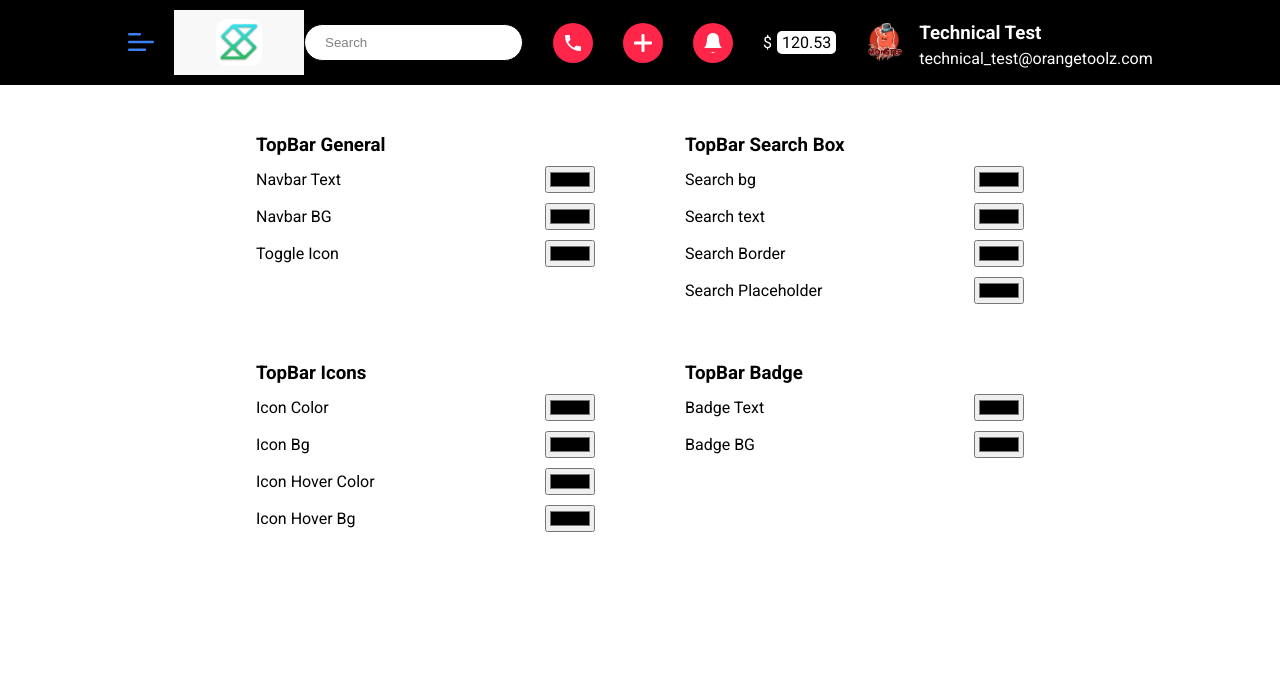
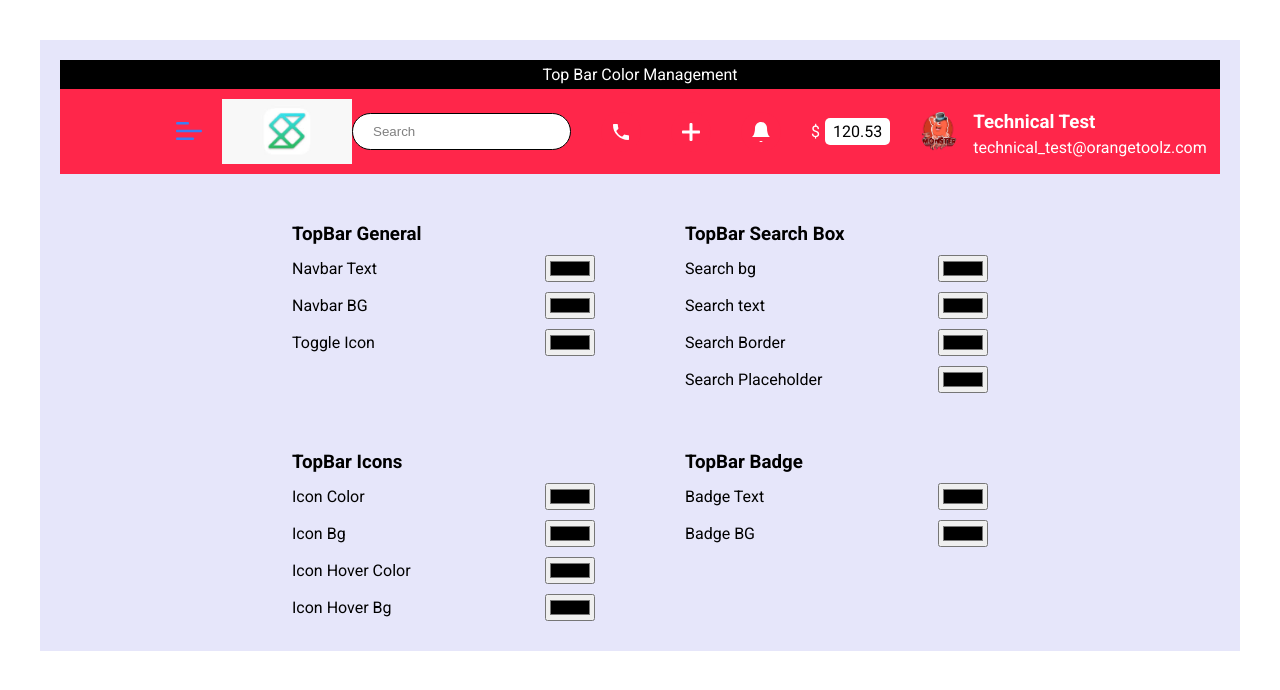
Before and after one commit to ruhulOTZ/css-framework, a React (Create React App) app: page / in a window 1280 px wide. Shown: the top 690 px of the page. Built offline with nearby package versions, Linux system fonts and the light colour scheme.

Commit message:
color palette v2 implemented

```diff
--- a/src/App.js
+++ b/src/App.js
@@ -1,13 +1,28 @@
+/* eslint-disable guard-for-in */
+/* eslint-disable no-restricted-syntax */
+/* eslint-disable camelcase */
+/* eslint-disable no-unused-expressions */
+/* eslint-disable prettier/prettier */
+import { useEffect } from 'react';
 import Navbar from './components/navbar/Navbar';
 import Settings from './components/settings/Settings';
+import { colorPaletteV2 } from './dummy-data/color';
 
-/* eslint-disable jsx-a11y/anchor-is-valid */
+
 function App() {
+    useEffect(() => {
+
+        for (const color in colorPaletteV2){
+            document.documentElement.style.setProperty(`--${color}`, colorPaletteV2[color])
+        }
+
+    }, []);
+
     return (
-        <>
+        <div style={{    padding: '20px', background: 'lavender'}}>
             <Navbar />
             <Settings />
-        </>
+        </div>
     );
 }
 
--- a/src/assets/scss/base/_base.scss
+++ b/src/assets/scss/base/_base.scss
@@ -7,6 +7,6 @@
 }
 body {
   margin: 0;
-  padding: 0;
+  padding: 40px;
   font-family: 'Roboto', sans-serif;
 }
--- a/src/components/navbar/Navbar.jsx
+++ b/src/components/navbar/Navbar.jsx
@@ -7,11 +7,17 @@ import RightSide from './RightSide';
 
 function Navbar() {
     return (
-        <nav className={Styles.navbarWrapper}>
-            <LeftSide />
+        <header className={Styles.header}>
+            <div className={Styles.topText}>
+                Top Bar Color Management
+            </div>
+            <nav className={Styles.navbarWrapper}>
+                <LeftSide />
 
-            <RightSide />
-        </nav>
+                <RightSide />
+            </nav>
+        </header>
+
     );
 }
 
--- a/src/components/navbar/Navbar.module.scss
+++ b/src/components/navbar/Navbar.module.scss
@@ -1,5 +1,12 @@
 @import '../../assets/scss/base/variables';
 
+.header {
+  .topText {
+    color: $white-color;
+    background-color: $black-color;
+    padding: 5px 10%;
+    text-align: center;
+  }
   .navbarWrapper {
     color: $tb-text-color;
     display: flex;
@@ -7,3 +14,4 @@
     padding: 10px 10%;
     background-color: $tb-bg-color;
   }
+}
--- a/src/components/navbar/RightSide.module.scss
+++ b/src/components/navbar/RightSide.module.scss
@@ -46,7 +46,7 @@
     .badge {
       color: $tb-badge-text;
       background-color: $tb-badge-bg;
-      padding: 2px 5px;
+      padding: 4px 8px;
       border-radius: 5px;
       margin-left: 5px;
     }
--- a/src/components/settings/Settings.jsx
+++ b/src/components/settings/Settings.jsx
@@ -28,6 +28,12 @@ function Settings() {
                     event.target.value
                 );
                 break;
+            case 'searchPlaceholder':
+                document.documentElement.style.setProperty(
+                    '--tb-search-placeholder',
+                    event.target.value
+                );
+                break;
             case 'iconColor':
                 document.documentElement.style.setProperty('--tb-icon-color', event.target.value);
                 break;
@@ -50,10 +56,10 @@ function Settings() {
                 );
                 break;
             case 'badgeColor':
-                document.documentElement.style.setProperty('--tb-badge-bg', event.target.value);
+                document.documentElement.style.setProperty('--tb-badge-text', event.target.value);
                 break;
             case 'badgeBg':
-                document.documentElement.style.setProperty('--tb-badge-text', event.target.value);
+                document.documentElement.style.setProperty('--tb-badge-bg', event.target.value);
                 break;
 
             default:
--- a/src/dummy-data/color.js
+++ b/src/dummy-data/color.js
@@ -1,25 +1,25 @@
 /* eslint-disable import/prefer-default-export */
 export const colorPalette = {
     top_bar: {
-        backgroud_color: 'blue',
-        top_bar_text_color: '',
-        toggle_icon_color: '',
+        background_color: '#ffb54d',
+        top_bar_text_color: '#000000',
+        toggle_icon_color: '#ff264a',
         search: {
-            border: '',
-            background: '',
-            text_color: '',
-            placeholder_color: '',
+            border: '#000000',
+            background: '#D9D9D9',
+            text_color: '#ff264a',
+            placeholder_color: '#000000',
             icon: 'primary/secondary',
         },
         icons: {
-            icon_color: '',
-            background_color: '',
-            hover_icon_color: '',
-            hover_background_color: '',
+            icon_color: '#000000',
+            background_color: '#ff264a',
+            hover_icon_color: '#ffffff',
+            hover_background_color: '#000000',
         },
         badge: {
-            background_color: '',
-            text_color: '',
+            background_color: '#ff264a',
+            text_color: '#000000',
         },
     },
     side_bar_menu: {
@@ -67,3 +67,23 @@ export const colorPalette = {
     empty_text_color: '',
     loader_color: '',
 };
+
+export const colorPaletteV2 = {
+    /* top bar properties */
+    'tb-bg-color': '#ff264a',
+    'tb-text-color': '#fff',
+    'tb-toggle-color': '#3c7ef3',
+    'tb-search-background': '#fff',
+    'tb-search-border': '#000000',
+    'tb-search-text': '#000000',
+    'tb-search-placeholder': 'gray',
+    'tb-search-icon': 'gray',
+    'tb-icon-color': '#fff',
+    'tb-icon-background-color': '#ff264a',
+    'tb-icon-hover-icon-color': '#c2c2c2',
+    'tb-icon-hover-background-color': '#a30e27',
+    'tb-badge-bg': '#fff',
+    'tb-badge-text': '#000000',
+    /* side bar properties */
+    'sb-bg-color': '#3c7ef3',
+};
```
Lines whose indentation alone changed are shown as unchanged.
